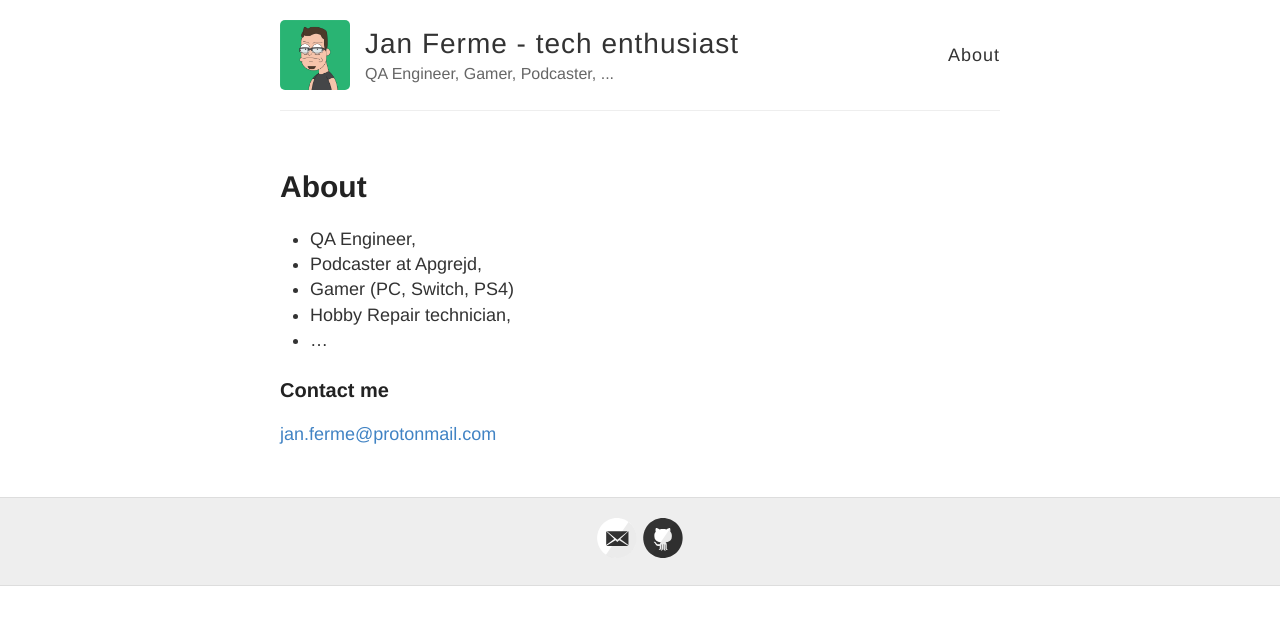
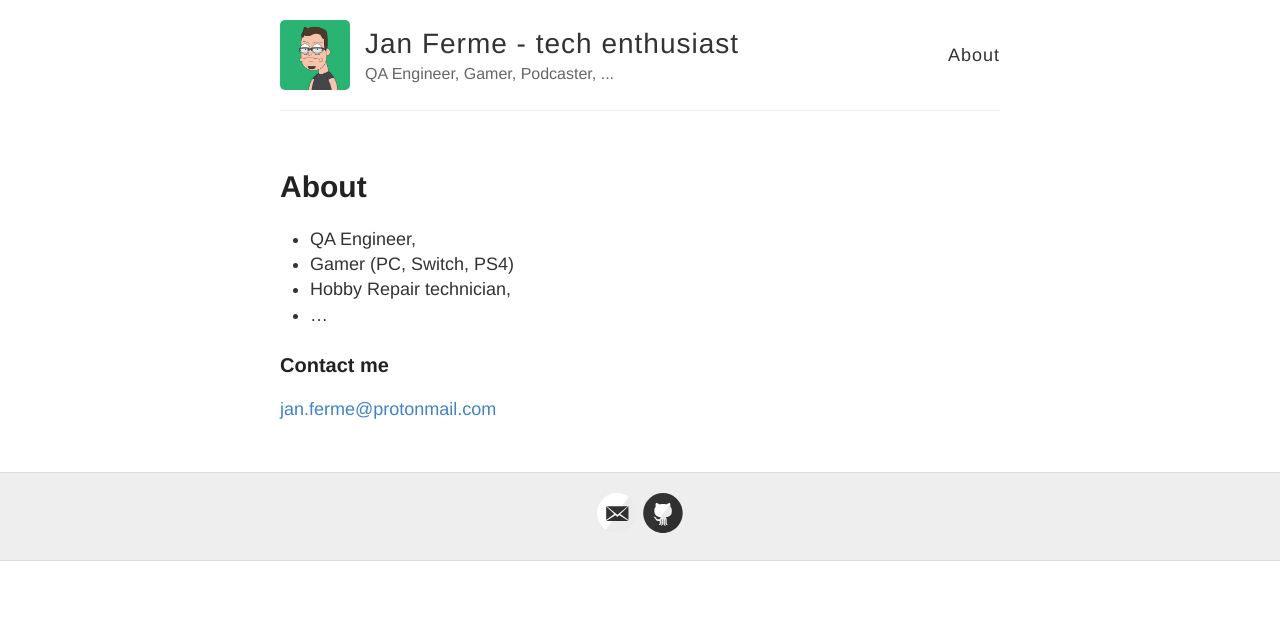
Before and after one commit to th0r88/jf.si, a Jekyll site: the page built from about.md, in a window 1280 px wide. Shown: the top 625 px of the page. Built offline with Jekyll 4.4.1, drawn with Linux system fonts in a browser that asks for light colours.

Commit message:
Update about.md

```diff
--- a/about.md
+++ b/about.md
@@ -5,7 +5,6 @@ permalink: /about/
 ---
 
 - QA Engineer,
-- Podcaster at Apgrejd,
 - Gamer (PC, Switch, PS4)
 - Hobby Repair technician,
 - ...
```
